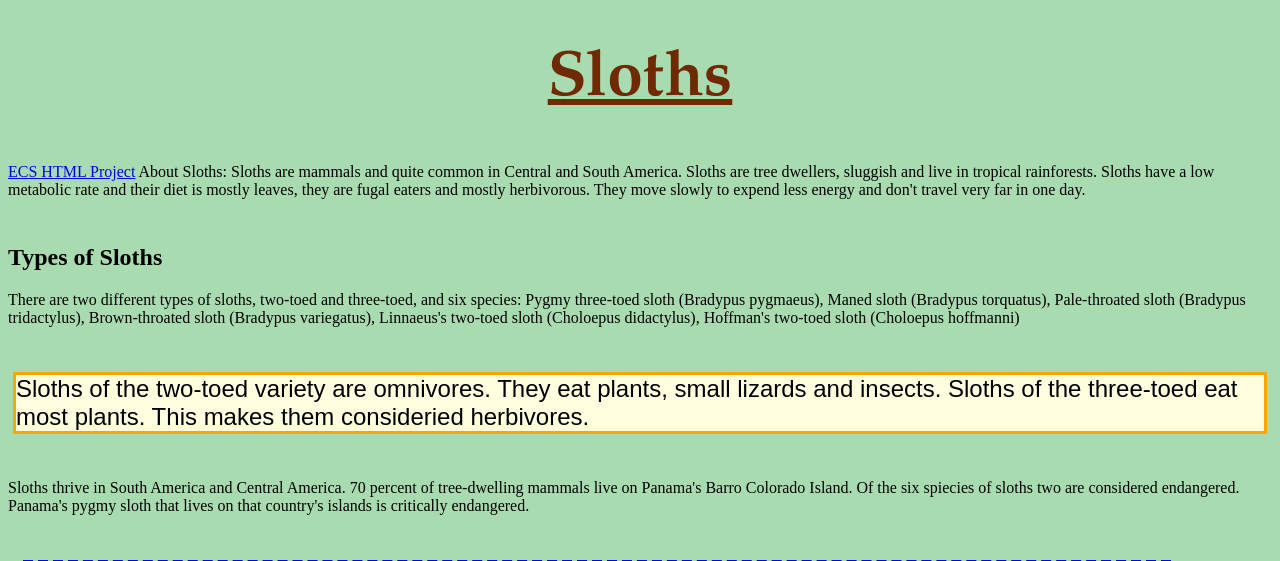
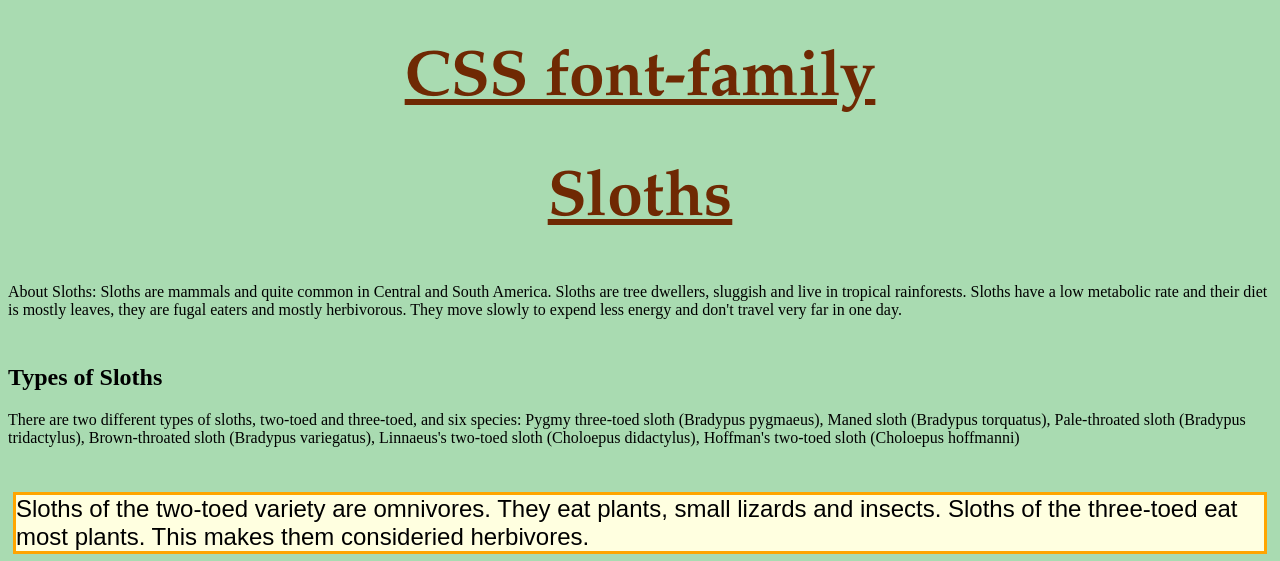
Before and after one commit to IanStoy/FirstRepository, a PHP site: page /index.html in a window 1280 px wide. Shown: the top 561 px of the page. Run offline with PHP 8.4, Linux system fonts and the light colour scheme; grey boxes are pictures that could not be loaded.

Commit message:
Add files via upload

```diff
--- a/index.html
+++ b/index.html
@@ -31,13 +31,10 @@
 
 </head>
 <body>
-
+<h1>CSS font-family</h1>
 <h1>Sloths</h1>
 
- <a href="ECS_HTML/index.html">ECS HTML Project</a>
-
-
-<p1>About Sloths: Sloths are mammals and quite common in Central and South America. Sloths are tree dwellers, sluggish and live in tropical rainforests. Sloths have a low metabolic rate and their diet is mostly leaves, they are fugal eaters and mostly herbivorous. They move slowly to expend less energy and don't travel very far in one day.</p>
+<p1>    About Sloths: Sloths are mammals and quite common in Central and South America. Sloths are tree dwellers, sluggish and live in tropical rainforests. Sloths have a low metabolic rate and their diet is mostly leaves, they are fugal eaters and mostly herbivorous. They move slowly to expend less energy and don't travel very far in one day.</p>
 
 
 
@@ -59,5 +56,6 @@ Sloths of the two-toed variety are omnivores. They eat plants, small lizards and
 
 <a href="https://www.worldwildlife.org/species/sloth">WWF | World Wildlife Fund : Sloths</a>
 
+
 </body>
 </html>
--- a/sloths_style.css
+++ b/sloths_style.css
@@ -1,6 +1,12 @@
 
  body {
   background-color: #A9DBB1;
+}
+
+<link rel="stylesheet" href="https://fonts.googleapis.com/css?family=Lato">
+<style>
+body {
+  font-family: "Lato", serif;
 }
 
  img { border-style: dashed;
```
